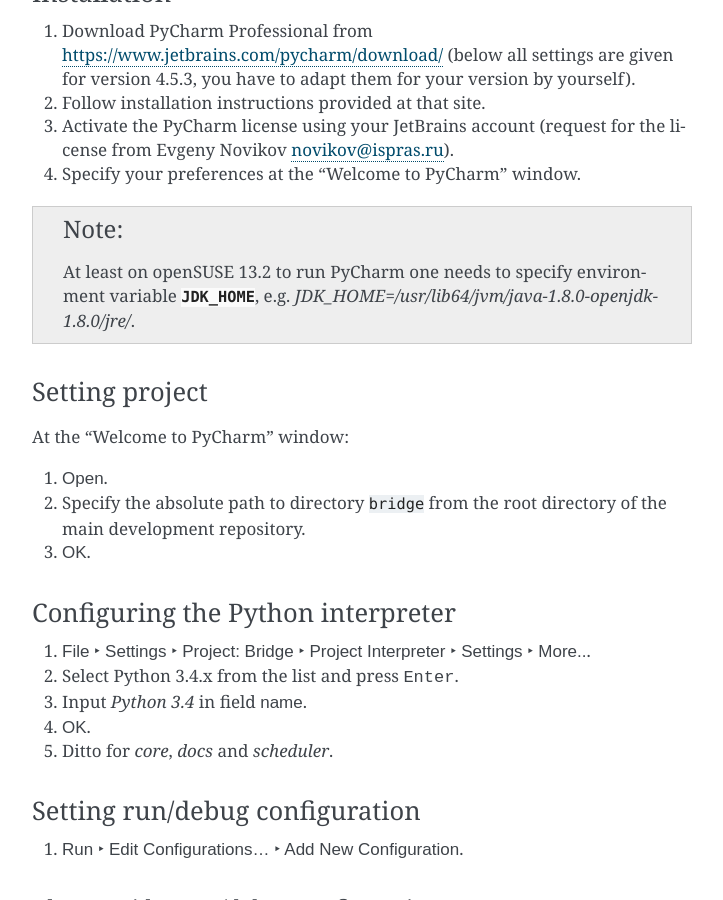
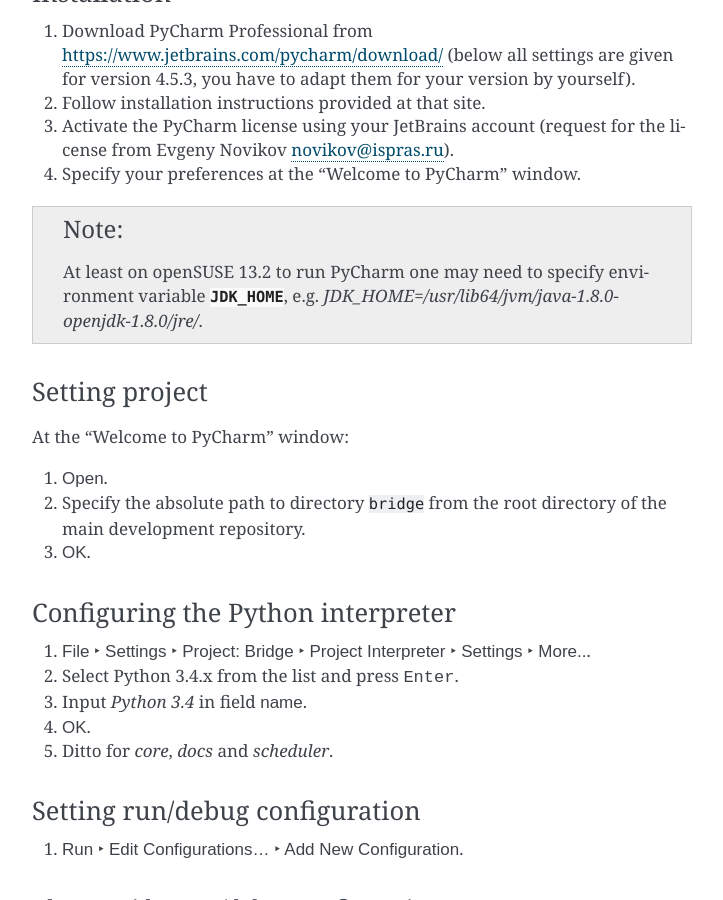
Before and after one commit to ldv-klever/klever, a Sphinx documentation site: the page built from docs/dev.rst, in a window 1280 px wide and 900 px high, scrolled down 3338 px. Shown: the whole window, without its empty margins (388-1111 px from the left). Built offline with Sphinx 7.4.7, drawn with Linux system fonts in a browser that asks for light colours.

Commit message:
Do not require JDK_HOME stricly
On my home openSUSE 13.2 it isn't required.

```diff
--- a/docs/dev.rst
+++ b/docs/dev.rst
@@ -118,8 +118,8 @@
    novikov@ispras.ru).
 #. Specify your preferences at the "Welcome to PyCharm" window.
 
-.. note:: At least on openSUSE 13.2 to run PyCharm one needs to specify environment variable :envvar:`JDK_HOME`, e.g.
-          *JDK_HOME=/usr/lib64/jvm/java-1.8.0-openjdk-1.8.0/jre/*.
+.. note:: At least on openSUSE 13.2 to run PyCharm one may need to specify environment variable :envvar:`JDK_HOME`,
+          e.g. *JDK_HOME=/usr/lib64/jvm/java-1.8.0-openjdk-1.8.0/jre/*.
 
 Setting project
 ^^^^^^^^^^^^^^^
```
